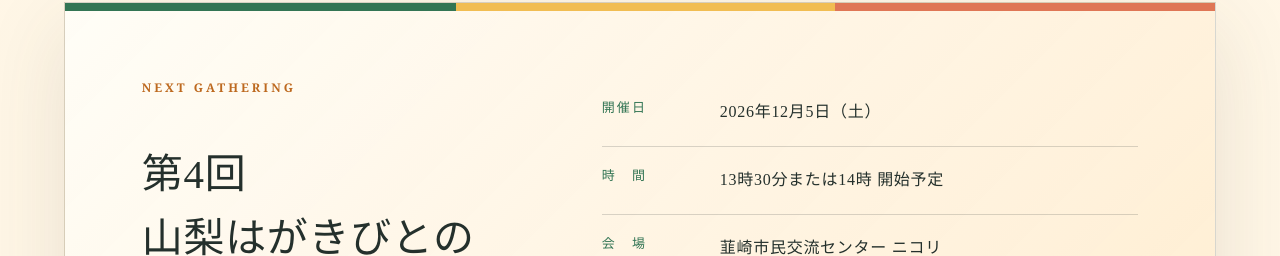
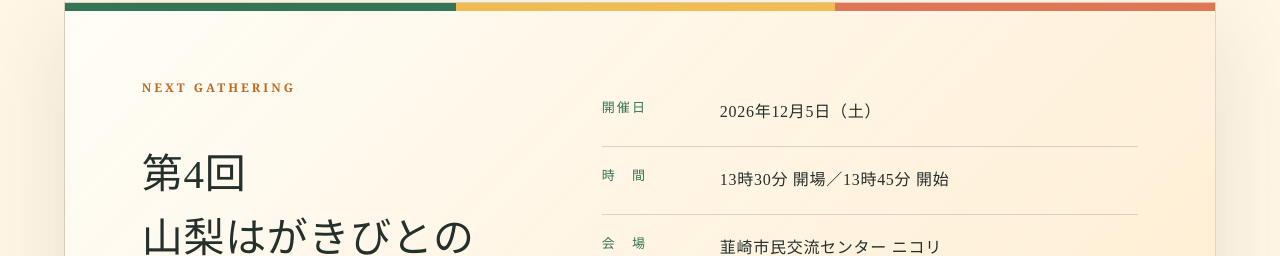
Before and after one commit to koichis0018-coder/yamanashi-hagakibito, a Next.js app: page / in a window 1280 px wide. Shown: the part 3488-3744 px from the top of the page. Built offline with nearby package versions, Linux system fonts and the light colour scheme.

Commit message:
開催時間を更新

```diff
--- a/app/page.tsx
+++ b/app/page.tsx
@@ -136,7 +136,7 @@ export default function Home() {
           </div>
           <dl className="event-details">
             <div><dt>開催日</dt><dd>2026年12月5日（土）</dd></div>
-            <div><dt>時　間</dt><dd>13時30分または14時 開始予定</dd></div>
+            <div><dt>時　間</dt><dd>13時30分 開場／13時45分 開始</dd></div>
             <div><dt>会　場</dt><dd>韮崎市民交流センター ニコリ<br /><small>山梨県韮崎市若宮1丁目2-50</small></dd></div>
             <div><dt>参加費</dt><dd>500円</dd></div>
             <div>
```
